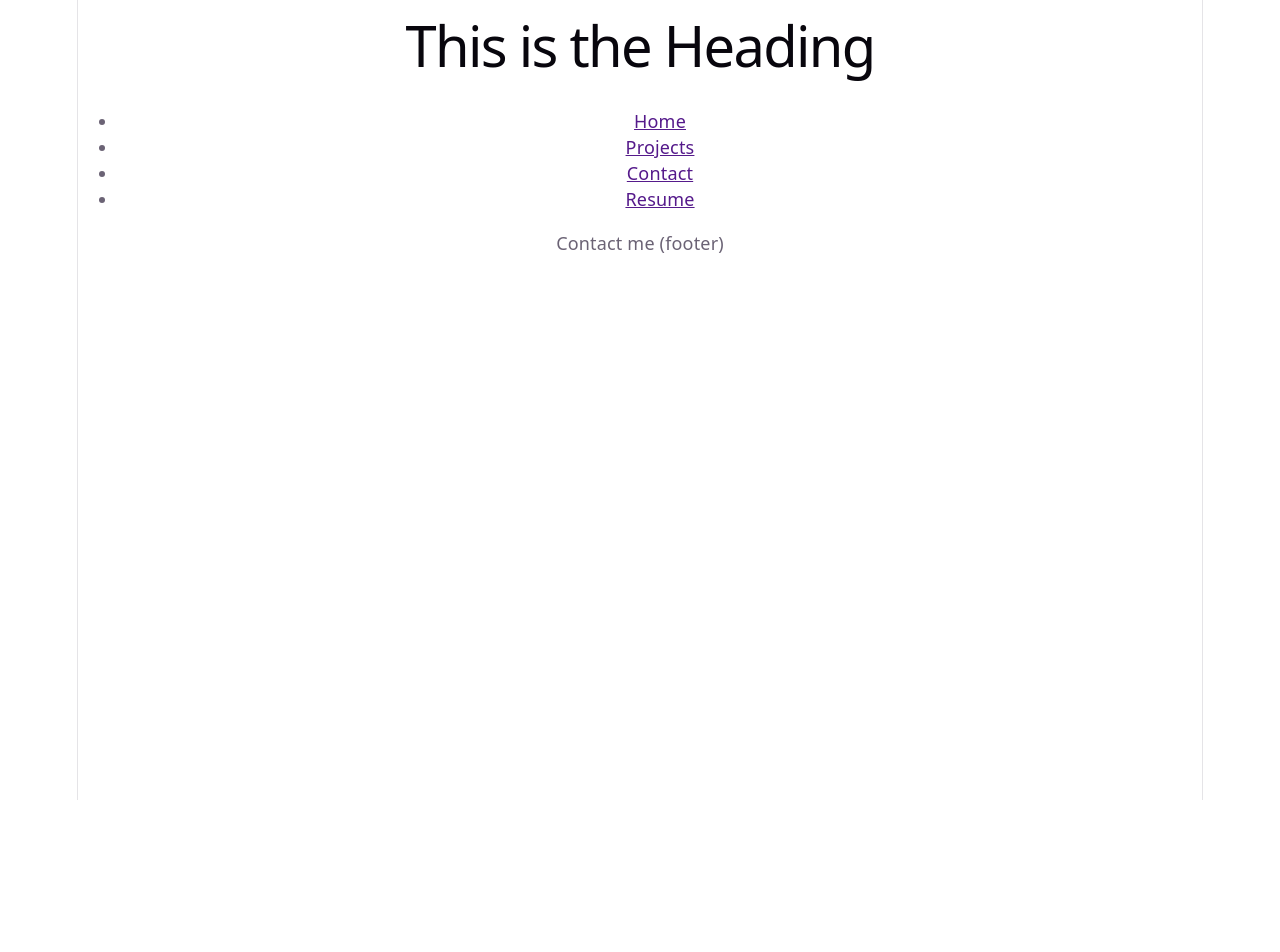
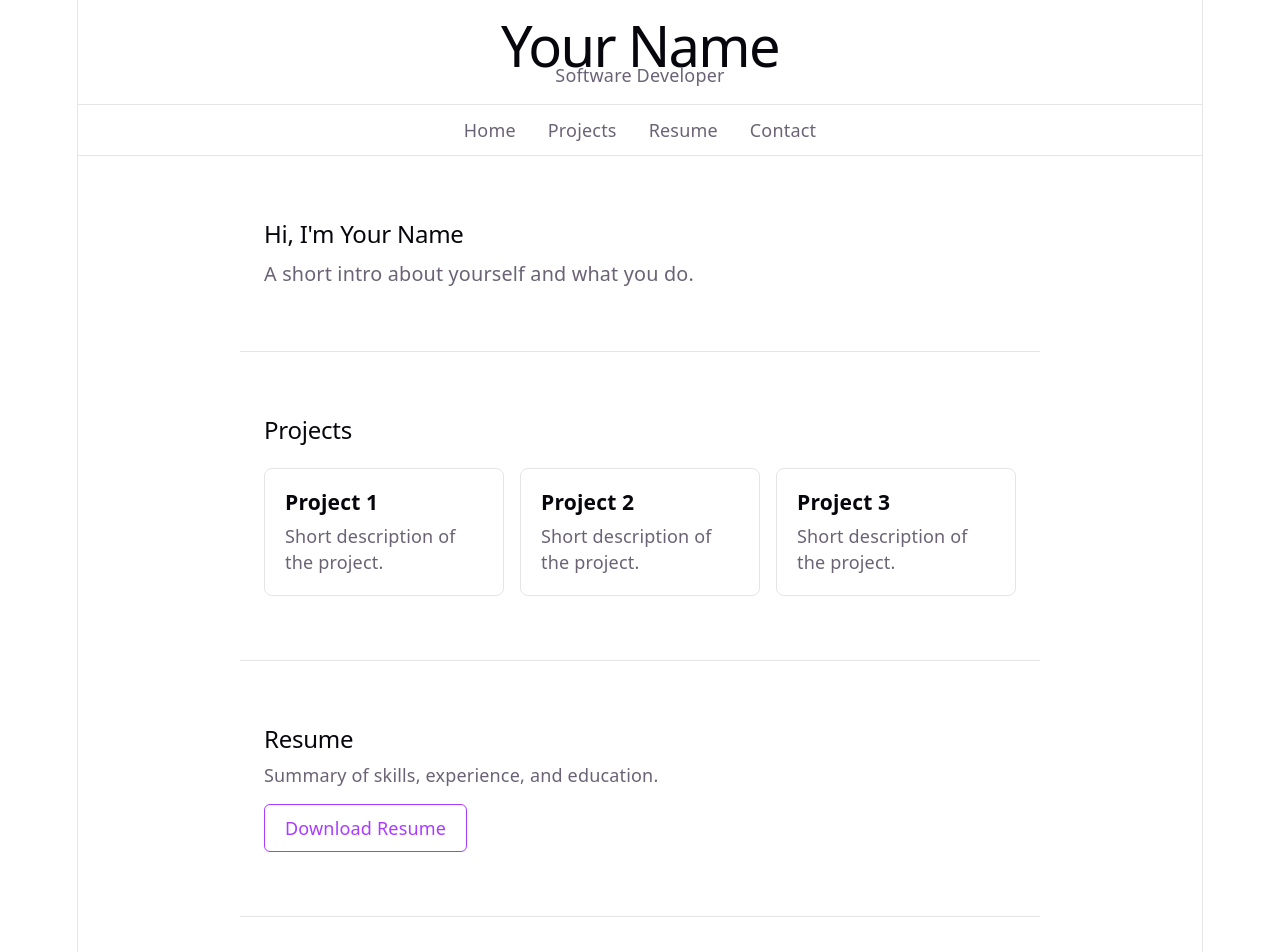
Before and after one commit to 19sblanco/website_2, a React (Vite) app in the folder src/frontend/: page / in a window 1280 px wide. Shown: the top 952 px of the page. Before the commit the page ends 800 px from the top, so only its background shows below. Built offline with nearby package versions, Linux system fonts and the light colour scheme.

Commit message:
added a wire frame for the layout

```diff
--- a/src/frontend/src/Footer.jsx
+++ b/src/frontend/src/Footer.jsx
@@ -1,7 +1,9 @@
 function Footer() {
   return (
-    <footer>
-      <p>Contact me (footer)</p>
+    <footer className="site-footer">
+      <p>
+        © 2026 Your Name · <a href="mailto:you@example.com">you@example.com</a>
+      </p>
     </footer>
   );
 }
--- a/src/frontend/src/Header.jsx
+++ b/src/frontend/src/Header.jsx
@@ -1,10 +1,11 @@
 function Header() {
   return (
-    <>
-      <header>
-        <h1>This is the Heading</h1>
-      </header>
-    </>
+    <header className="site-header">
+      <div className="header-content">
+        <h1 className="site-title">Your Name</h1>
+        <p className="site-subtitle">Software Developer</p>
+      </div>
+    </header>
   );
 }
 
--- a/src/frontend/src/LandingPage.jsx
+++ b/src/frontend/src/LandingPage.jsx
@@ -1,15 +1,52 @@
 import Header from "./Header";
 import NavBar from "./NavBar";
 import Footer from "./Footer";
+import "./landingPage.css";
 
 function LandingPage() {
   return (
-    <>
+    <div className="layout">
       <Header />
       <NavBar />
-      <main>{/* Add hero, projects, resume sections here*/}</main>
+      <main className="main-content">
+        <section id="hero" className="section hero-section">
+          <h2>Hi, I&apos;m Your Name</h2>
+          <p>A short intro about yourself and what you do.</p>
+        </section>
+
+        <section id="projects" className="section projects-section">
+          <h2>Projects</h2>
+          <div className="projects-grid">
+            <div className="project-card">
+              <h3>Project 1</h3>
+              <p>Short description of the project.</p>
+            </div>
+            <div className="project-card">
+              <h3>Project 2</h3>
+              <p>Short description of the project.</p>
+            </div>
+            <div className="project-card">
+              <h3>Project 3</h3>
+              <p>Short description of the project.</p>
+            </div>
+          </div>
+        </section>
+
+        <section id="resume" className="section resume-section">
+          <h2>Resume</h2>
+          <p>Summary of skills, experience, and education.</p>
+          <a href="#" className="resume-link">
+            Download Resume
+          </a>
+        </section>
+
+        <section id="contact" className="section contact-section">
+          <h2>Contact</h2>
+          <p>Reach out via email or connect on social media.</p>
+        </section>
+      </main>
       <Footer />
-    </>
+    </div>
   );
 }
 
--- a/src/frontend/src/NavBar.jsx
+++ b/src/frontend/src/NavBar.jsx
@@ -1,23 +1,21 @@
 function NavBar() {
   return (
-    <>
-      <nav>
-        <ul>
+    <nav className="site-nav">
+      <ul className="nav-list">
         <li>
-            <a href="">Home</a>
+          <a href="#hero">Home</a>
         </li>
         <li>
-            <a href="">Projects</a>
+          <a href="#projects">Projects</a>
         </li>
         <li>
-            <a href="">Contact</a>
+          <a href="#resume">Resume</a>
         </li>
         <li>
-            <a href="">Resume</a>
+          <a href="#contact">Contact</a>
         </li>
       </ul>
     </nav>
-    </>
   );
 }
 
--- a/src/frontend/src/index.css
+++ b/src/frontend/src/index.css
@@ -54,6 +54,95 @@ body {
   margin: 0;
 }
 
+/* --- Portfolio Wireframe Layout --- */
+.layout {
+  display: flex;
+  flex-direction: column;
+  min-height: 100svh;
+}
+
+.site-header {
+  padding: 32px 24px 16px;
+  border-bottom: 1px solid var(--border);
+  text-align: center;
+}
+
+.site-header .site-title {
+  margin: 0 0 4px;
+}
+
+.site-header .site-subtitle {
+  color: var(--text);
+  font-size: 1rem;
+}
+
+.site-nav {
+  border-bottom: 1px solid var(--border);
+  padding: 12px 24px;
+}
+
+.nav-list {
+  list-style: none;
+  margin: 0;
+  padding: 0;
+  display: flex;
+  justify-content: center;
+  gap: 32px;
+}
+
+.nav-list a {
+  text-decoration: none;
+  color: var(--text);
+  font-weight: 500;
+  transition: color 0.2s;
+}
+
+.nav-list a:hover {
+  color: var(--accent);
+}
+
+.section {
+  padding: 64px 24px;
+  border-bottom: 1px solid var(--border);
+  text-align: left;
+  max-width: 800px;
+  width: 100%;
+  margin: 0 auto;
+  box-sizing: border-box;
+}
+
+.resume-link {
+  display: inline-block;
+  margin-top: 16px;
+  padding: 10px 20px;
+  border: 1px solid var(--accent);
+  border-radius: 6px;
+  color: var(--accent);
+  text-decoration: none;
+  font-weight: 500;
+  transition:
+    background 0.2s,
+    color 0.2s;
+}
+
+.resume-link:hover {
+  background: var(--accent-bg);
+}
+
+.site-footer {
+  padding: 24px;
+  border-top: 1px solid var(--border);
+  text-align: center;
+  font-size: 0.9rem;
+  color: var(--text);
+}
+
+.site-footer a {
+  color: var(--accent);
+  text-decoration: none;
+}
+/* --- End Portfolio Wireframe Layout --- */
+
 #root {
   width: 1126px;
   max-width: 100%;
--- /dev/null
+++ b/src/frontend/src/landingPage.css
@@ -0,0 +1,28 @@
+.main-content {
+  flex: 1;
+  display: flex;
+  flex-direction: column;
+}
+
+.hero-section p {
+  margin-top: 12px;
+  font-size: 1.1rem;
+}
+
+.projects-grid {
+  display: grid;
+  grid-template-columns: repeat(auto-fill, minmax(220px, 1fr));
+  gap: 16px;
+  margin-top: 24px;
+}
+
+.project-card {
+  border: 1px solid var(--border);
+  border-radius: 8px;
+  padding: 20px;
+}
+
+.project-card h3 {
+  margin: 0 0 8px;
+  color: var(--text-h);
+}
```
Also changed, not shown: 1 other file (tests, documents, lock files or other folders). Lines whose indentation alone changed are shown as unchanged.
